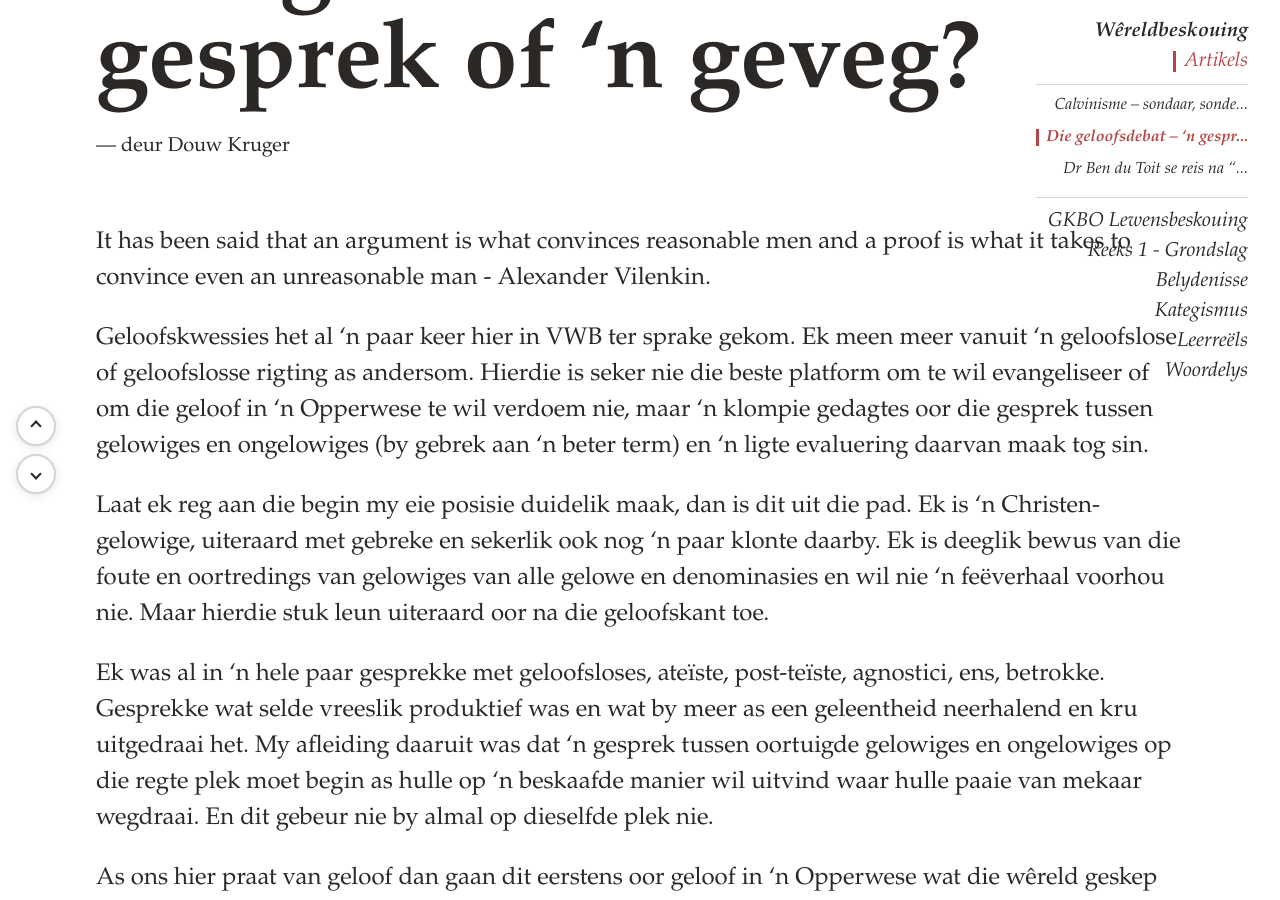
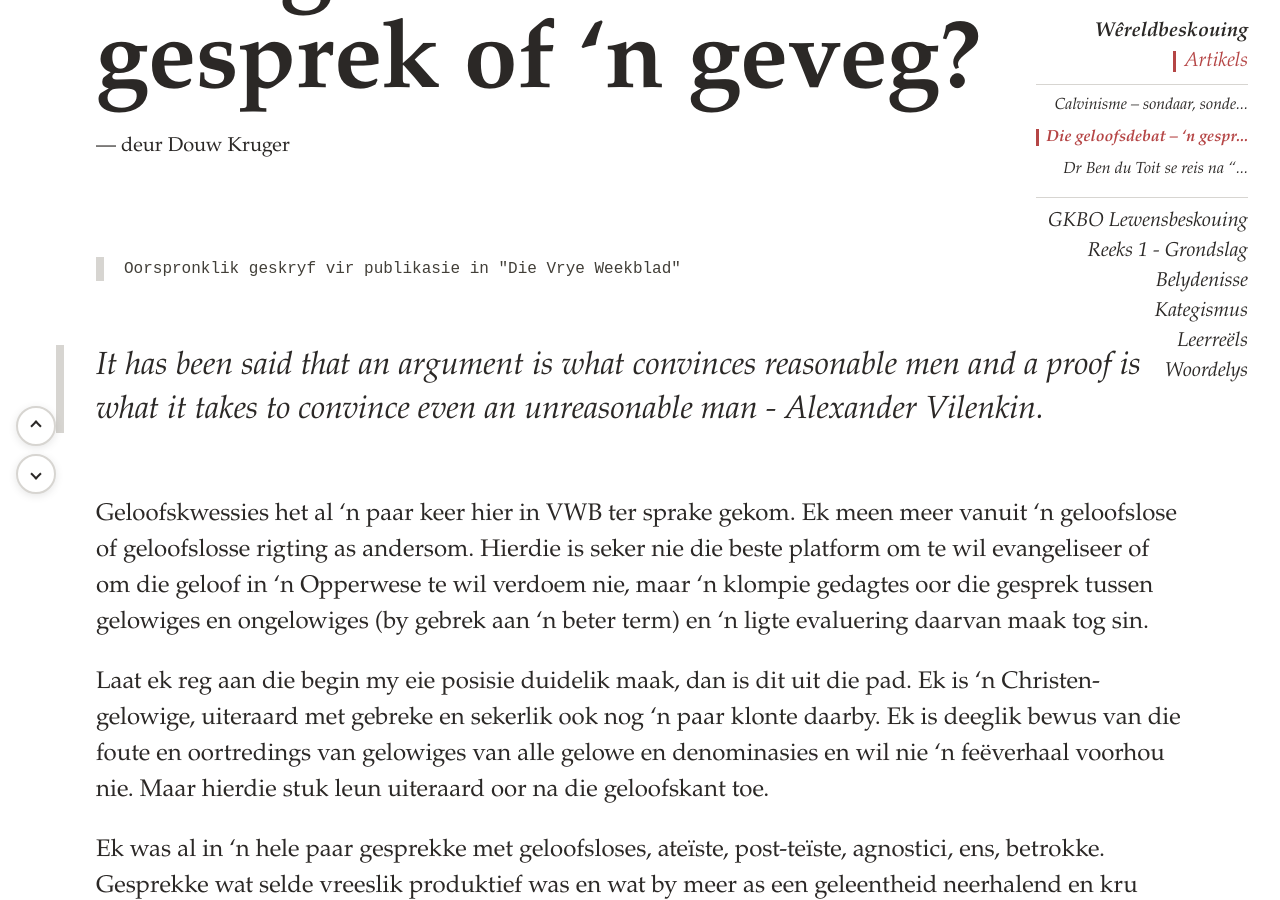
Before and after one commit to attieretief/GKBOReekse, a Jekyll site: the page built from _posts/2021-09-22-die-geloofsdebat-gesprek-of-geveg.md, in a window 1280 px wide and 900 px high, scrolled down 338 px. Built offline with Jekyll 4.4.1, drawn with Linux system fonts in a browser that asks for light colours.

Commit message:
Douw kennisgewings

````diff
--- a/_posts/2021-09-22-die-geloofsdebat-gesprek-of-geveg.md
+++ b/_posts/2021-09-22-die-geloofsdebat-gesprek-of-geveg.md
@@ -7,7 +7,11 @@ tags: ["geloofsdebat", "skepping", "rede"]
 author: Douw Kruger
 ---
 
-It has been said that an argument is what convinces reasonable men and a proof is
+```
+Oorspronklik geskryf vir publikasie in "Die Vrye Weekblad"
+```
+
+> It has been said that an argument is what convinces reasonable men and a proof is
 what it takes to convince even an unreasonable man - Alexander Vilenkin.
 
 Geloofskwessies het al ‘n paar keer hier in VWB ter sprake gekom. Ek meen meer
````
Also changed, not shown: _posts/2022-04-30-calvinisme-sondaar-sondebok-of-strooipop.md (+4 -0 lines).
